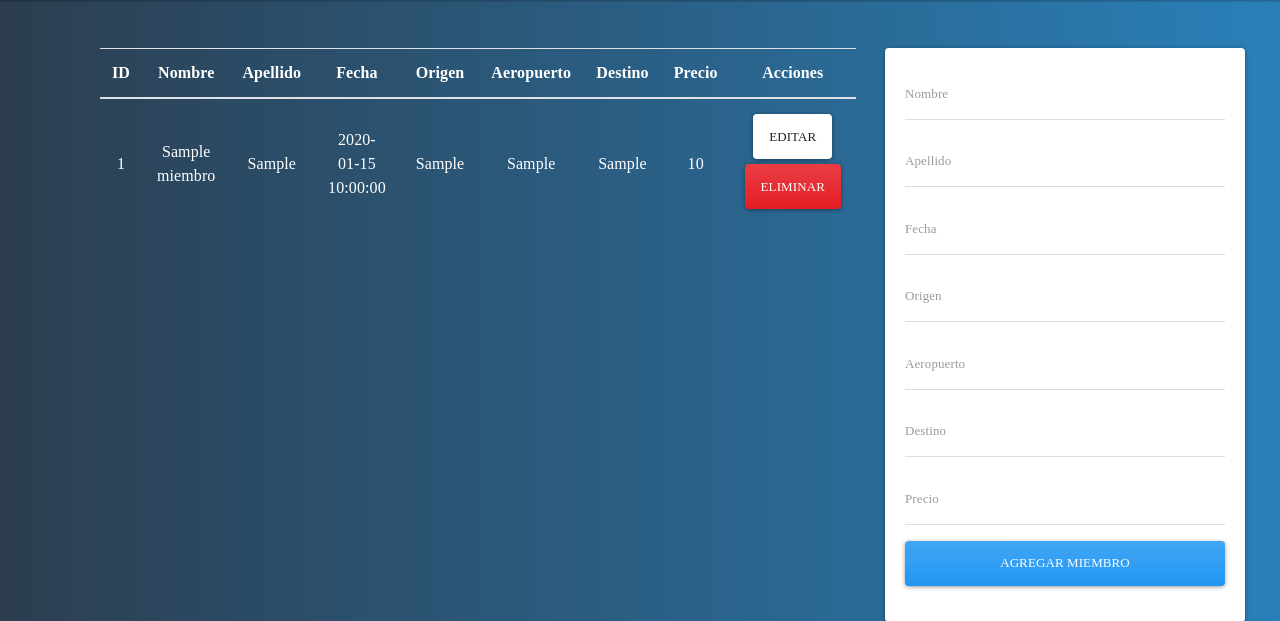
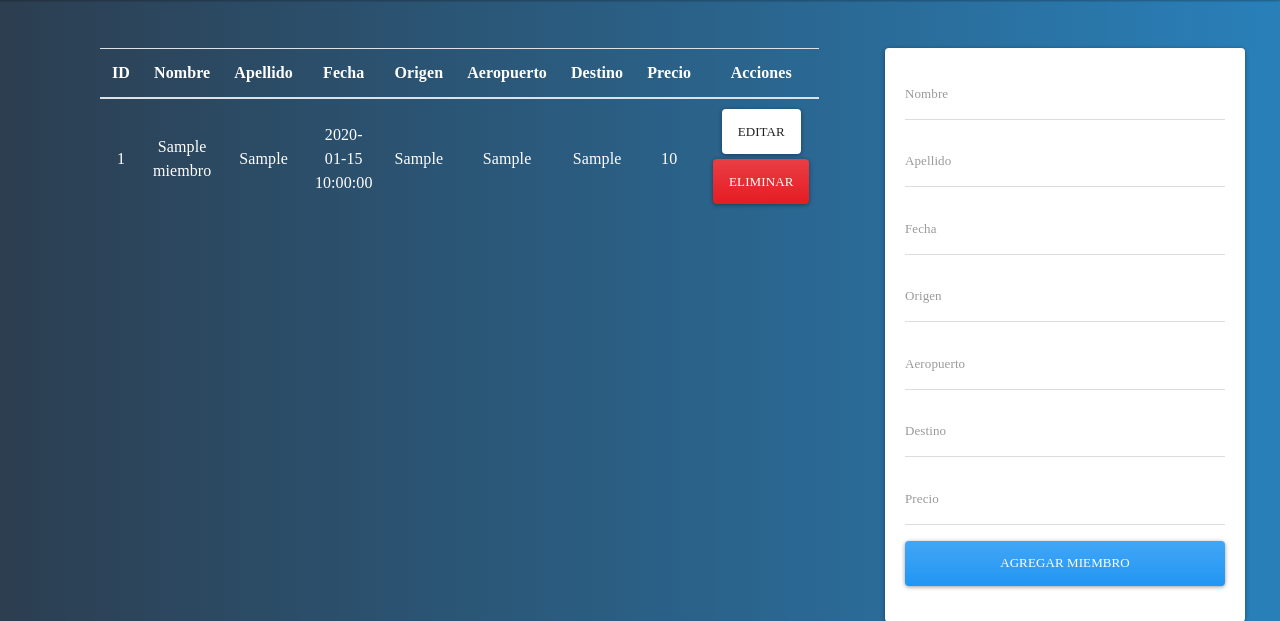
Before and after one commit to GonJurado/SO-G03, a Flask app: page / in a window 1280 px wide. Shown: the part 95-716 px from the top of the page. Run offline with Flask 3, Linux system fonts and the light colour scheme; tables that the repository leaves empty or names only in its code hold one stand-in row (values such as "Sample post"); some libraries are stand-ins or nearby versions.

Commit message:
Update main.css

```diff
--- a/flask-contacts-app/static/css/main.css
+++ b/flask-contacts-app/static/css/main.css
@@ -25,7 +25,7 @@ body {
   vertical-align: middle;
 }
 .table td{
-  padding: 15px;
+  padding: 10px;
   align-self: center;
 }
 .navbar.navbar-dark.bg-dark span, .navbar.navbar-dark.bg-dark span a{
```
